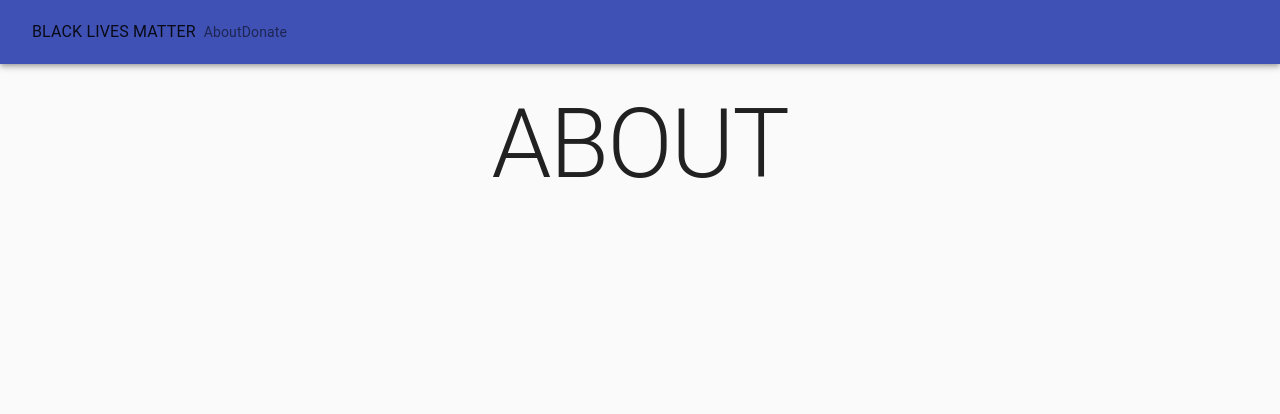
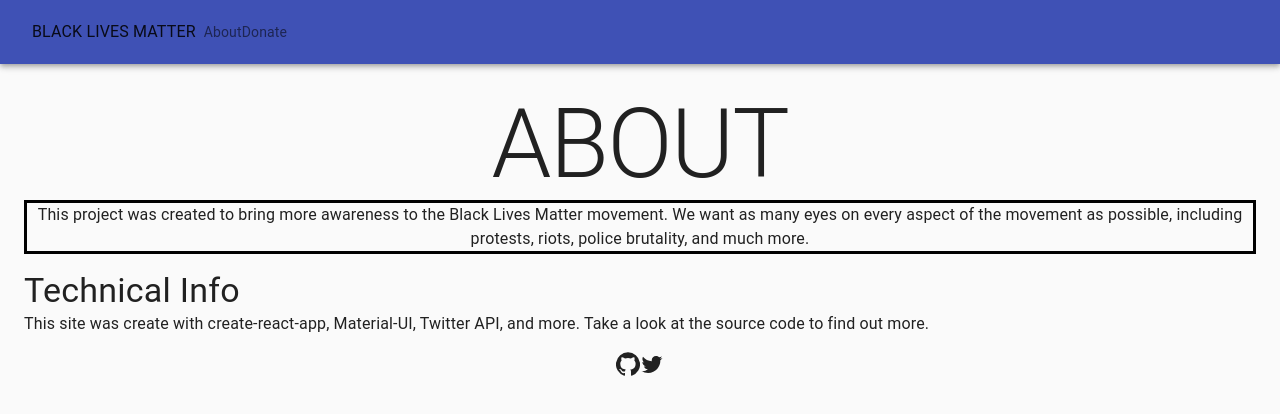
Before and after one commit to prduren/blm-scroller, a React (Create React App) app: page /about in a window 1280 px wide. Shown: the top 414 px of the page. Built offline with nearby package versions, Linux system fonts and the light colour scheme.

Commit message:
about info, icons for src code and api

```diff
--- a/src/pages/about.js
+++ b/src/pages/about.js
@@ -1,10 +1,31 @@
 import React from "react";
 import { Typography } from "@material-ui/core";
+import GitHubIcon from "@material-ui/icons/GitHub";
+import TwitterIcon from "@material-ui/icons/Twitter";
 
 const AboutPage = () => {
   return (
     <div style={{ padding: 24, textAlign: "center" }}>
       <Typography variant="h1">ABOUT</Typography>
+      <Typography
+        style={{
+          border: "3px solid black",
+        }}
+        paragraph={true}
+      >
+        This project was created to bring more awareness to the Black Lives
+        Matter movement. We want as many eyes on every aspect of the movement as
+        possible, including protests, riots, police brutality, and much more.
+      </Typography>
+      <Typography align="left" variant="h4">
+        Technical Info
+      </Typography>
+      <Typography align="left" paragraph={true}>
+        This site was create with create-react-app, Material-UI, Twitter API,
+        and more. Take a look at the source code to find out more.
+      </Typography>
+      <GitHubIcon />
+      <TwitterIcon />
     </div>
   );
 };
```
